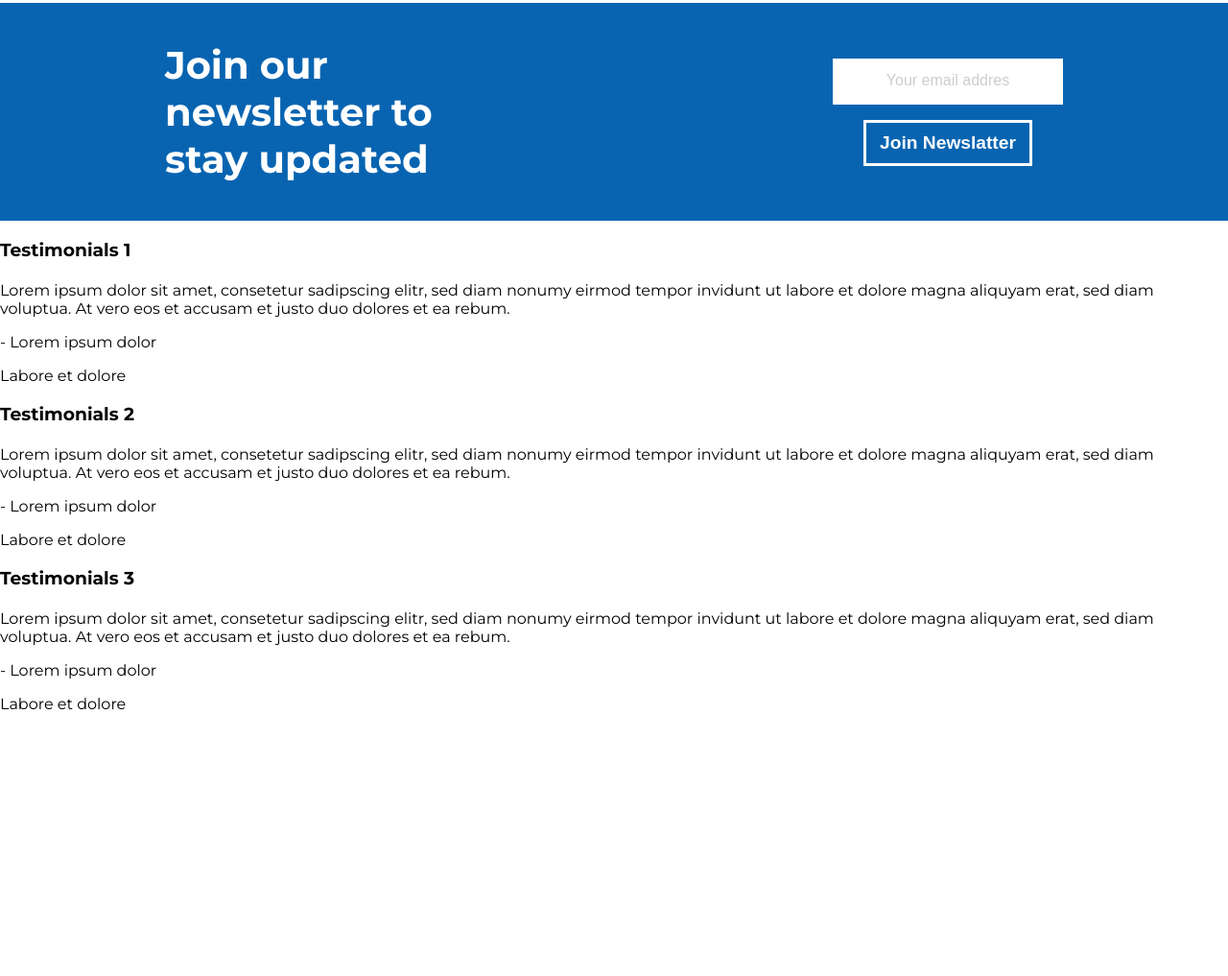
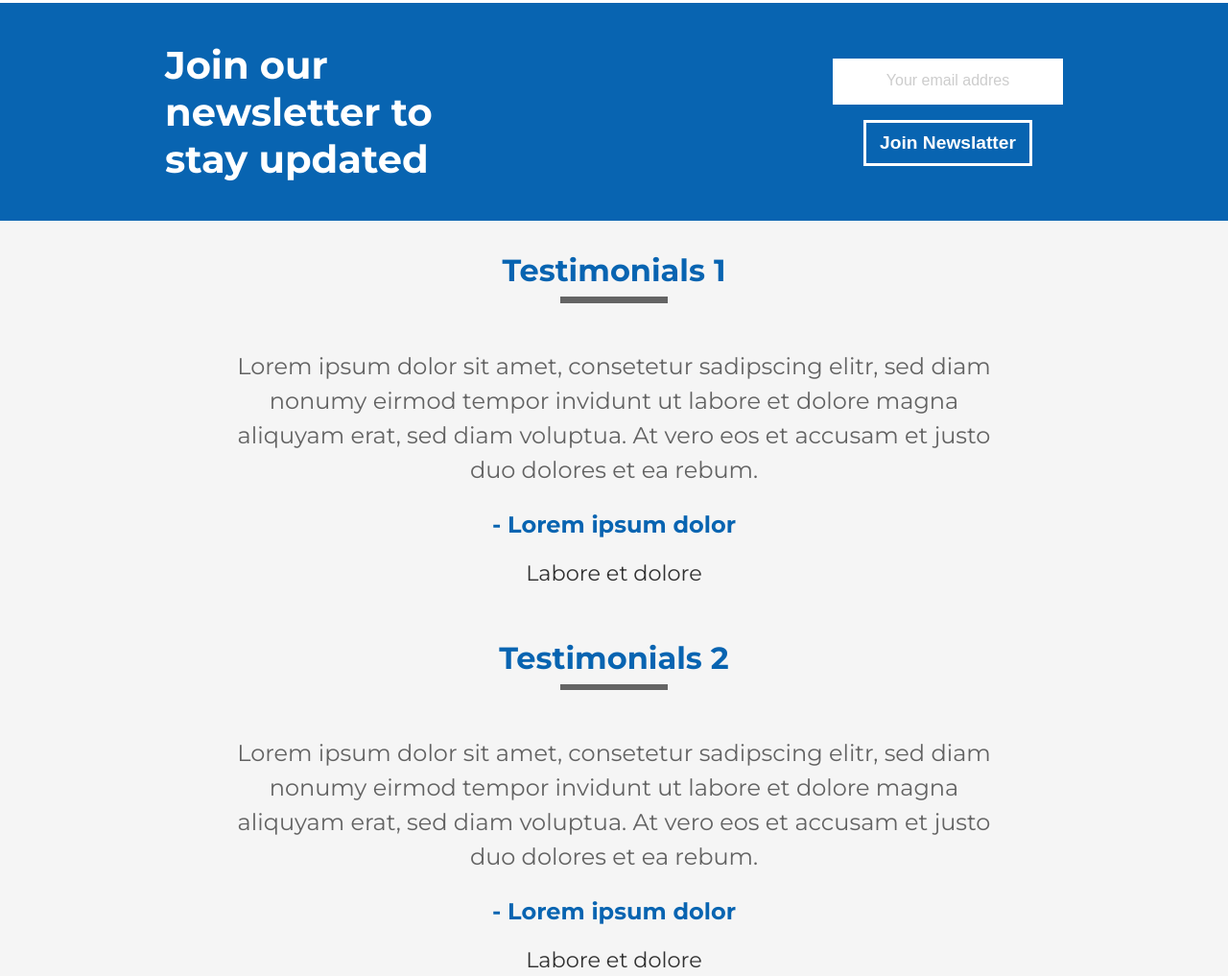
Before and after one commit to Mateushrb/trabalho_final_dev1_ufsc, a website: page src/index.html in a window 1280 px wide. Shown: the part 1326-2343 px from the top of the page at 96% size. Before the commit the page ends 2085 px from the top, so only its background shows below. Drawn offline with nearby package versions, Linux system fonts and the light colour scheme.

Commit message:
testimonial section stylized

```diff
--- a/src/css/_main.css
+++ b/src/css/_main.css
@@ -79,6 +79,8 @@
 }
 
 .newsletter {
+    width: 80rem;
+    margin: auto;
     display: flex;
     justify-content: space-around;
 }
@@ -135,3 +137,48 @@
     background-color: rgb(200, 200, 300);
     transition: 0s;
 }
+
+/* Testimonials */
+
+.testimonials {
+    display: flex;
+    justify-content: center;
+    background-color: #f5f5f5;
+}
+
+.testimonial__card {
+    text-align: center;
+    width: 50rem;
+}
+
+.testimonial__card h3 {
+    color: var(--color-copy);
+    font-size: 2rem;
+    margin: 0;
+    padding-top: 2rem;
+}
+
+.testimonial__card h4 {
+    background-color: rgb(100, 100, 100);
+    width: 7rem;
+    height: .4rem;
+    margin: .5rem auto;
+}
+
+.testimonial__paragraph {
+    margin-top: 3rem;
+    font-size: 1.5rem;
+    line-height: 36px;
+    color: rgba(0, 0, 0, 0.6);
+}
+
+.testimonial__card span {
+    font-weight: 700;
+    color: var(--color-copy);
+    font-size: 1.5rem;
+}
+
+.testimonial__complement {
+    font-size: 1.4rem;
+    color: rgba(0, 0, 0, 0.8);
+}
```
